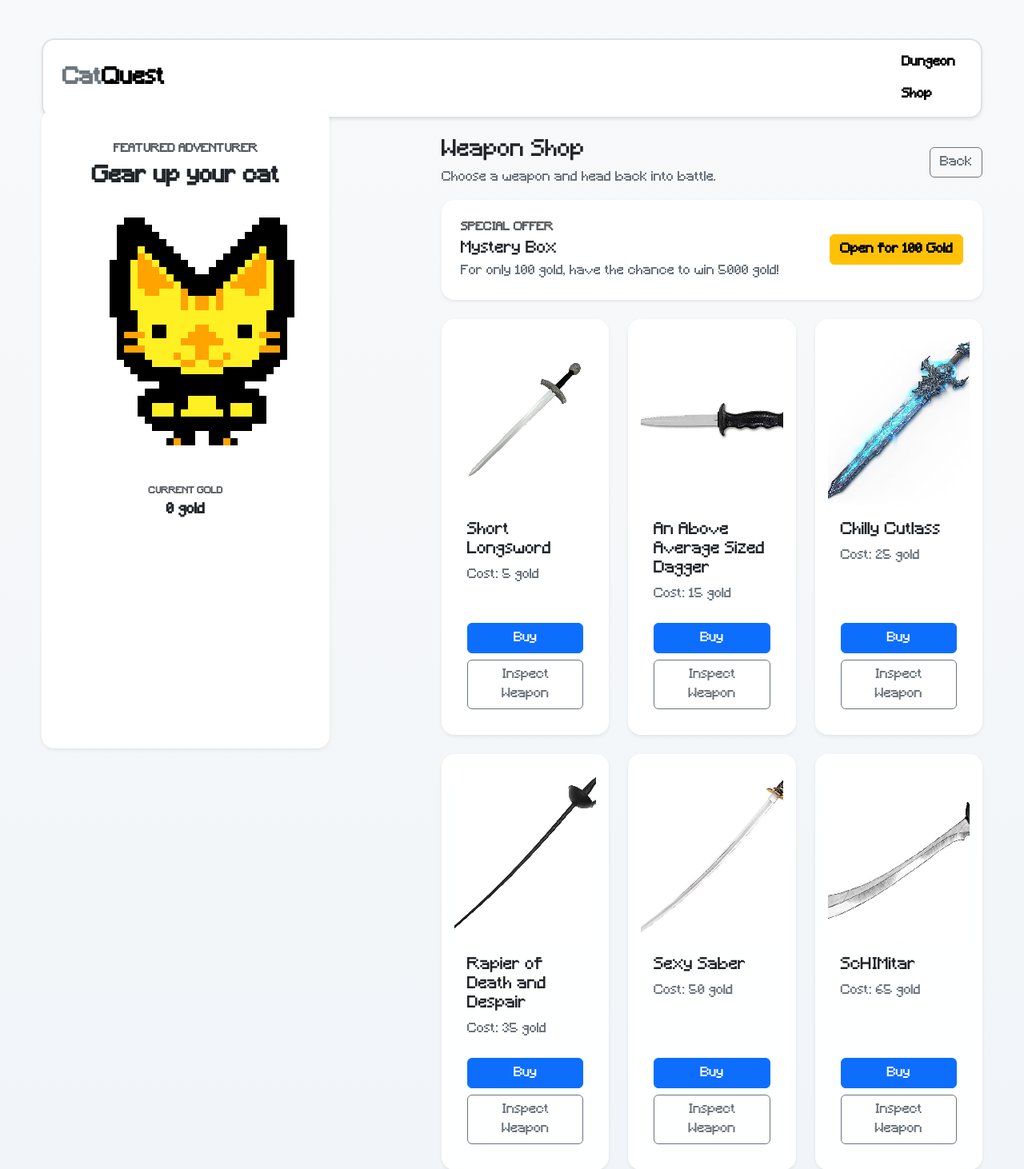
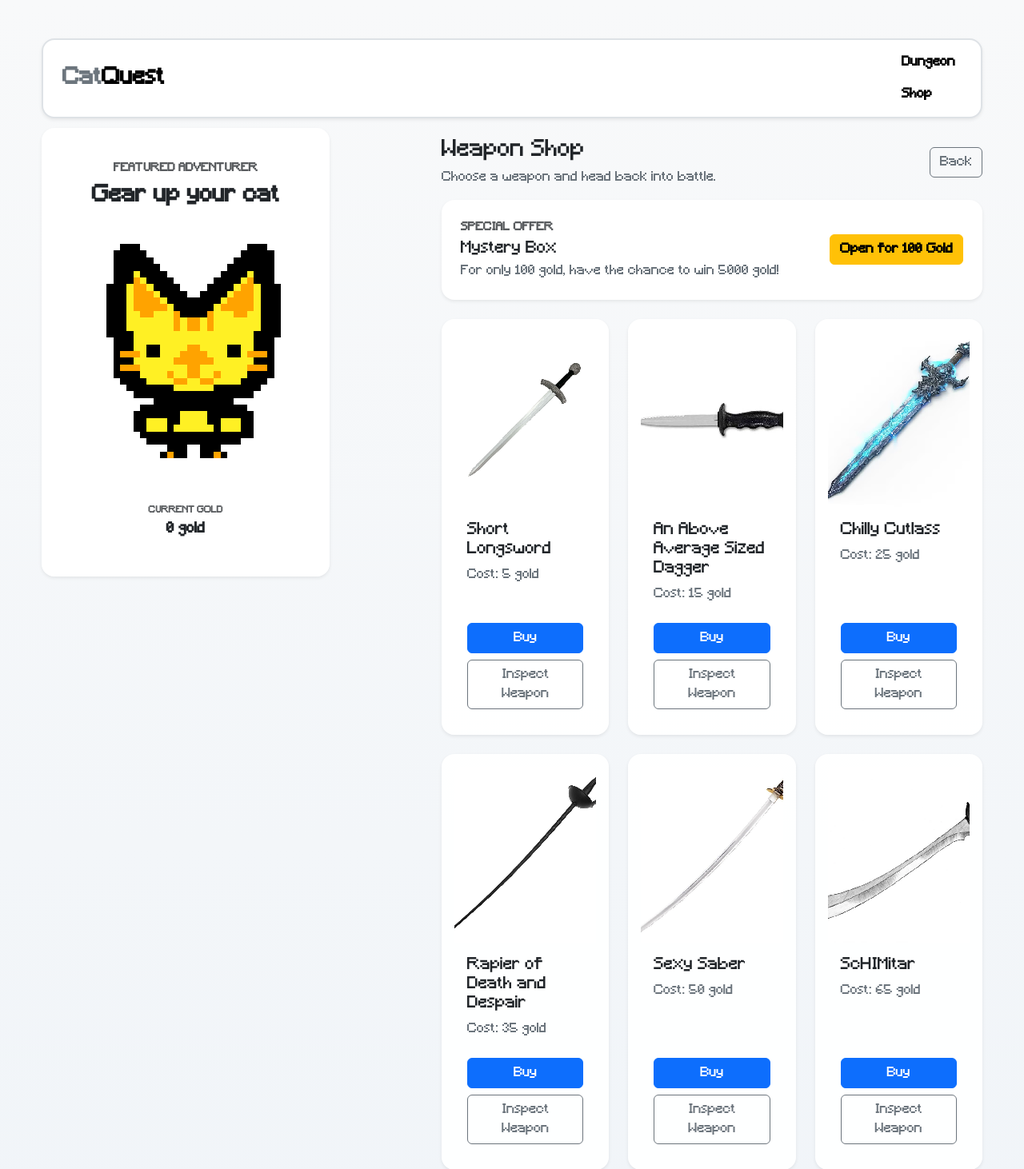
Before and after one commit to robertmoa/catquest, a Flask app: page /shop in a window 1280 px wide. Shown: the top 1462 px of the page at 80% size. Run offline with Flask 3, Linux system fonts and the light colour scheme.

Commit message:
fixed an issue where the cat box was too big

```diff
--- a/static/css/shop.css
+++ b/static/css/shop.css
@@ -50,13 +50,13 @@ body {
 /* Sidebar */
 .shop-fixed-panel {
   position: fixed;
-  top: 8.5rem;
+  top: 10rem;
   width: min(100%, 360px);
 }
 
 /* Cat display */
 .shop-cat-frame {
-  width: 320px;
+  width: 300px;
   min-height: 320px;
   padding: 1rem;
   border-radius: 1rem;
--- a/templates/shop.html
+++ b/templates/shop.html
@@ -31,7 +31,7 @@
     <section class="row g-4 align-items-start">
       <!-- Left side: featured cat panel that stays visible while scrolling -->
       <div class="col-lg-5 shop-sidebar-column">
-        <div class="card shop-feature-card shop-fixed-panel border-0 shadow-sm rounded-4 overflow-hidden h-100">
+        <div class="card shop-feature-card shop-fixed-panel border-0 shadow-sm rounded-4 overflow-hidden">
           <div class="card-body shop-feature-body p-4 text-center">
             <!-- Intro text for the featured character area -->
             <p class="text-uppercase text-muted fw-semibold small mb-2">Featured Adventurer</p>
```
